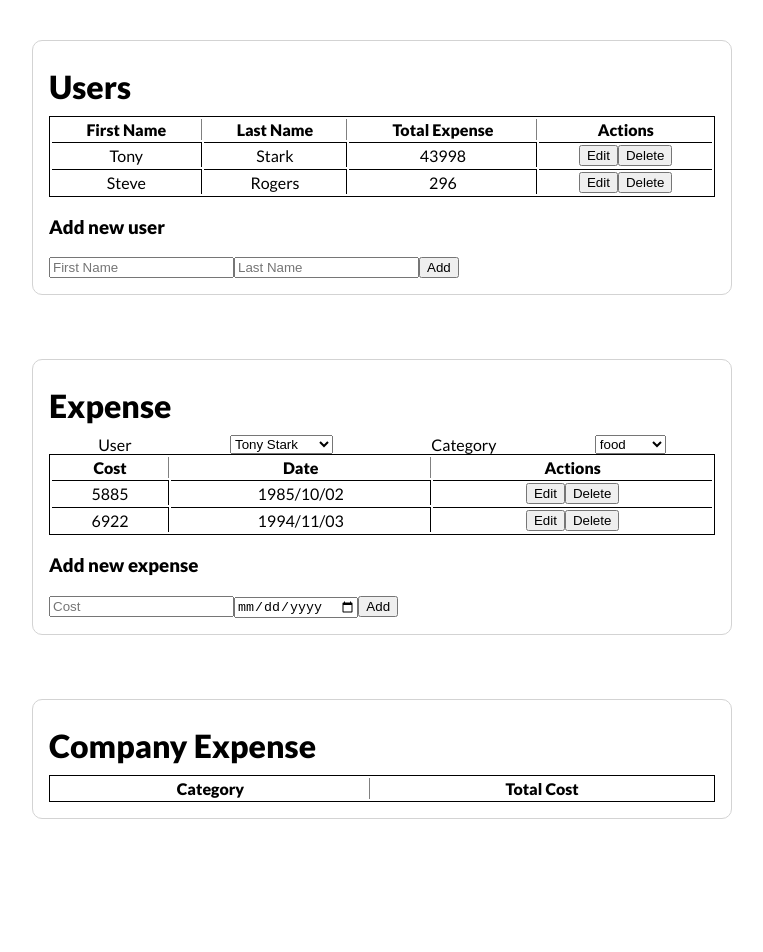
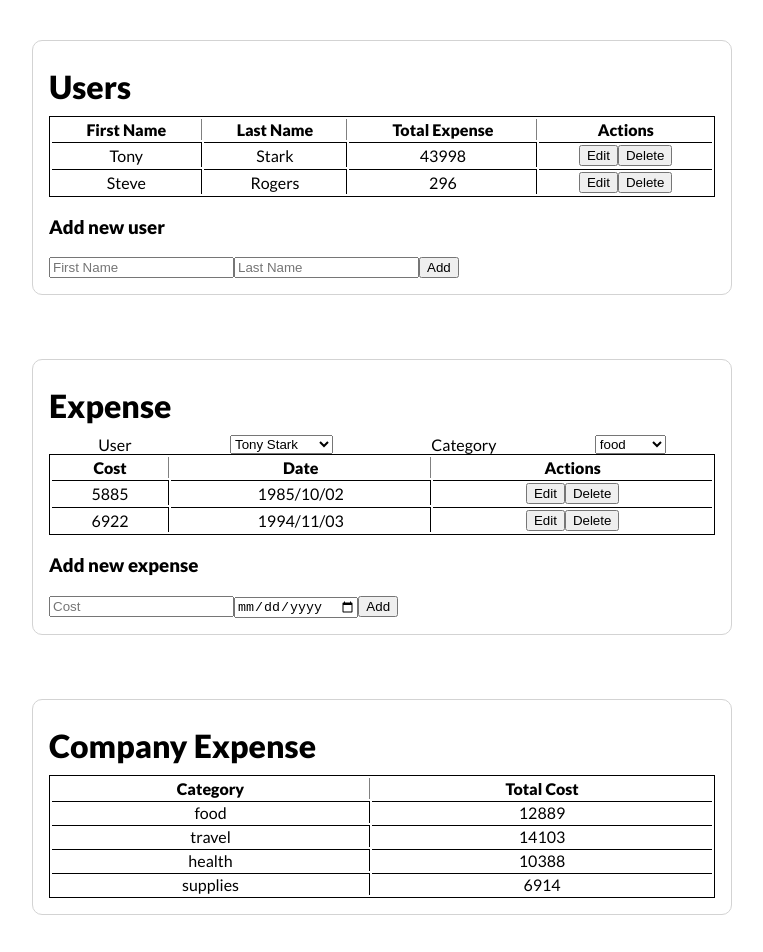
Before and after one commit to weitsesun/user-table, a React app: page / in a window 1280 px wide. Shown: the top 952 px of the page, without its empty margins (258-1021 px from the left). Before the commit the page ends 859 px from the top, so only its background shows below. Built offline with nearby package versions, Linux system fonts and the light colour scheme.

Commit message:
add company expense table

```diff
--- a/src/components/card/CompanyExpenseCard.js
+++ b/src/components/card/CompanyExpenseCard.js
@@ -6,13 +6,33 @@ export default function CompanyExpenseCard({ data = [] }) {
 
   // parseData to => [{category: "food", cost: 123}, {category: "health", cost: 123...}]
   useEffect(() => {
+    const category = ["food", "travel", "health", "supplies"];
+    const TotalData = { food: 0, travel: 0, health: 0, supplies: 0 };
 
+    data.forEach((user) => {
+      category.forEach((category) => {
+        let costOnCategory = user.category[category].reduce((acc, record) => {
+          return (acc += Number(record.cost));
+        }, 0);
+        TotalData[category] =
+          Number(TotalData[category]) + Number(costOnCategory);
+      });
+    });
+
+    const newCompanyExpenseData = Object.entries(TotalData).map(
+      ([key, value]) => ({
+        category: key,
+        cost: value
+      })
+    );
+    console.log(newCompanyExpenseData);
+    setCompanyExpenseData(newCompanyExpenseData);
   }, [data]);
 
   return (
     <div className="card">
       <h1 className="title">Company Expense</h1>
-      <CompanyExpenseTable companyExpenseData={companyExpenseData}/>
+      <CompanyExpenseTable companyExpenseData={companyExpenseData} />
     </div>
   );
 }
```
